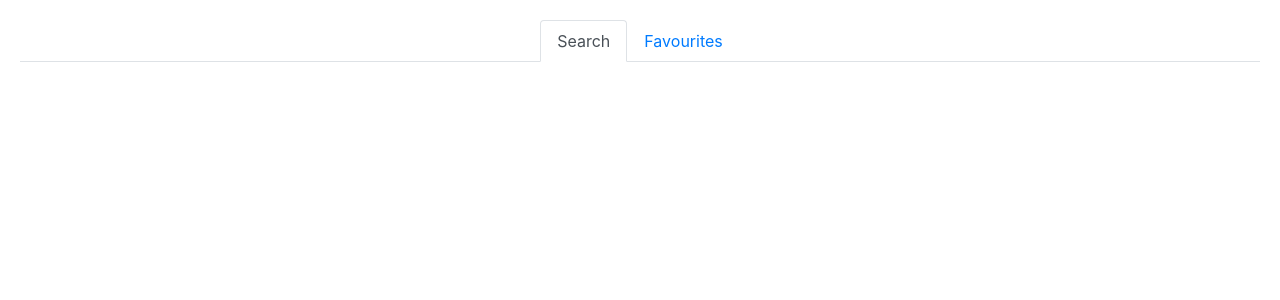
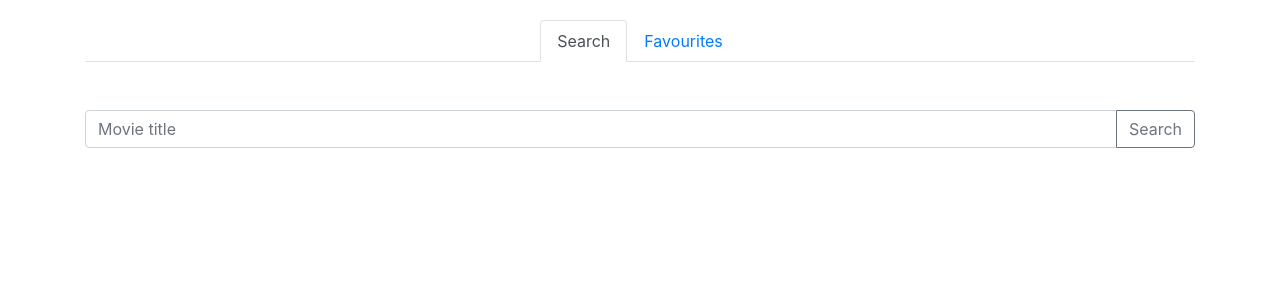
Before and after one commit to kblumke/movie_favourites, a React (Create React App) app in the folder app/frontend/: page / in a window 1280 px wide. Shown: the top 300 px of the page. Built offline with nearby package versions, Linux system fonts and the light colour scheme.

Commit message:
Add Search component and handle OMDb API calls

```diff
--- a/app/frontend/src/App.js
+++ b/app/frontend/src/App.js
@@ -1,11 +1,22 @@
 import React, { Component } from 'react';
 import './App.css';
 import Nav from 'react-bootstrap/Nav';
+import Search from './Search/Search';
 
 class App extends Component {
+
+  handleClick = (e) => {
+    fetch('http://www.omdbapi.com/?apikey=1dc40cfd&s=' + e).then(function(response) {
+      return response.json();
+    })
+    .then(function(myJson) {
+      console.log(JSON.stringify(myJson));
+    });
+  }
+
   render() {
     return (
-      <div className="App">
+      <div className="App container">
         <Nav className="justify-content-center" variant="tabs" defaultActiveKey="search">
           <Nav.Item>
             <Nav.Link eventKey="search">Search</Nav.Link>
@@ -14,6 +25,9 @@ class App extends Component {
             <Nav.Link eventKey="list">Favourites</Nav.Link>
           </Nav.Item>
         </Nav>
+        <Search
+          onClick={this.handleClick}
+        />
       </div>
     );
   }
--- /dev/null
+++ b/app/frontend/src/Search/Search.js
@@ -0,0 +1,38 @@
+import React, { Component } from 'react';
+import './Search.css'
+import InputGroup from 'react-bootstrap/InputGroup';
+import FormControl from 'react-bootstrap/FormControl';
+import Button from 'react-bootstrap/Button';
+import Form from 'react-bootstrap/Form';
+
+
+
+class Search extends Component {
+
+handleClick = (e) => {
+    e.preventDefault();
+    this.props.onClick(this.search.value)
+}
+
+render() {
+    return (
+        <Form onSubmit={this.handleClick}>
+            <InputGroup className="mb-3 mt-5">
+            <FormControl
+                placeholder="Movie title"
+                aria-label="Movie title"
+                aria-describedby="basic-addon2"
+                ref={input => this.search = input}
+            />
+            <InputGroup.Append>
+            <Button variant="outline-secondary"
+                onClick={this.handleClick}
+            >Search</Button>
+            </InputGroup.Append>
+        </InputGroup>
+      </Form>
+    )
+}
+}
+
+export default Search;
```
Also changed, not shown: app/frontend/src/Search/Search.css (added).
